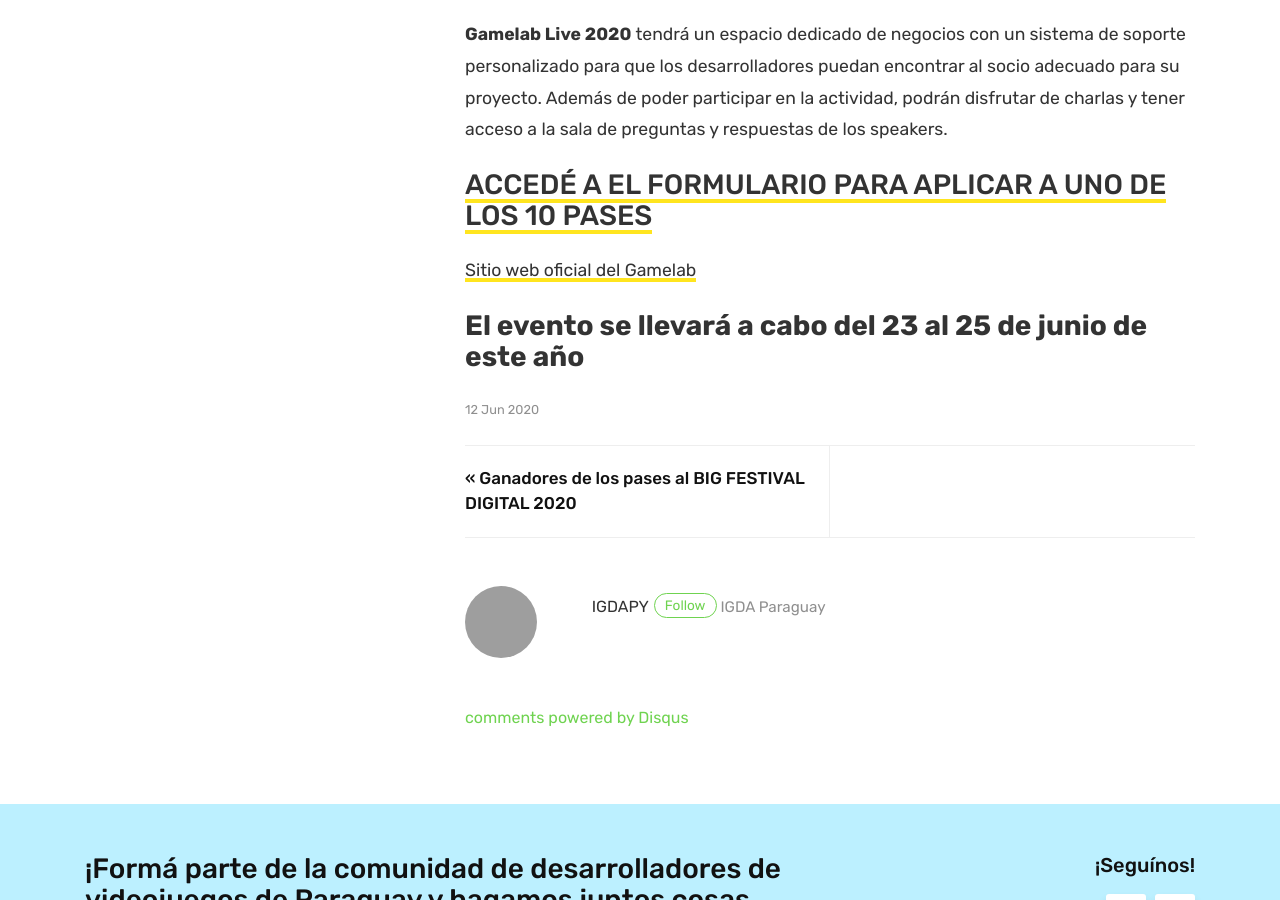
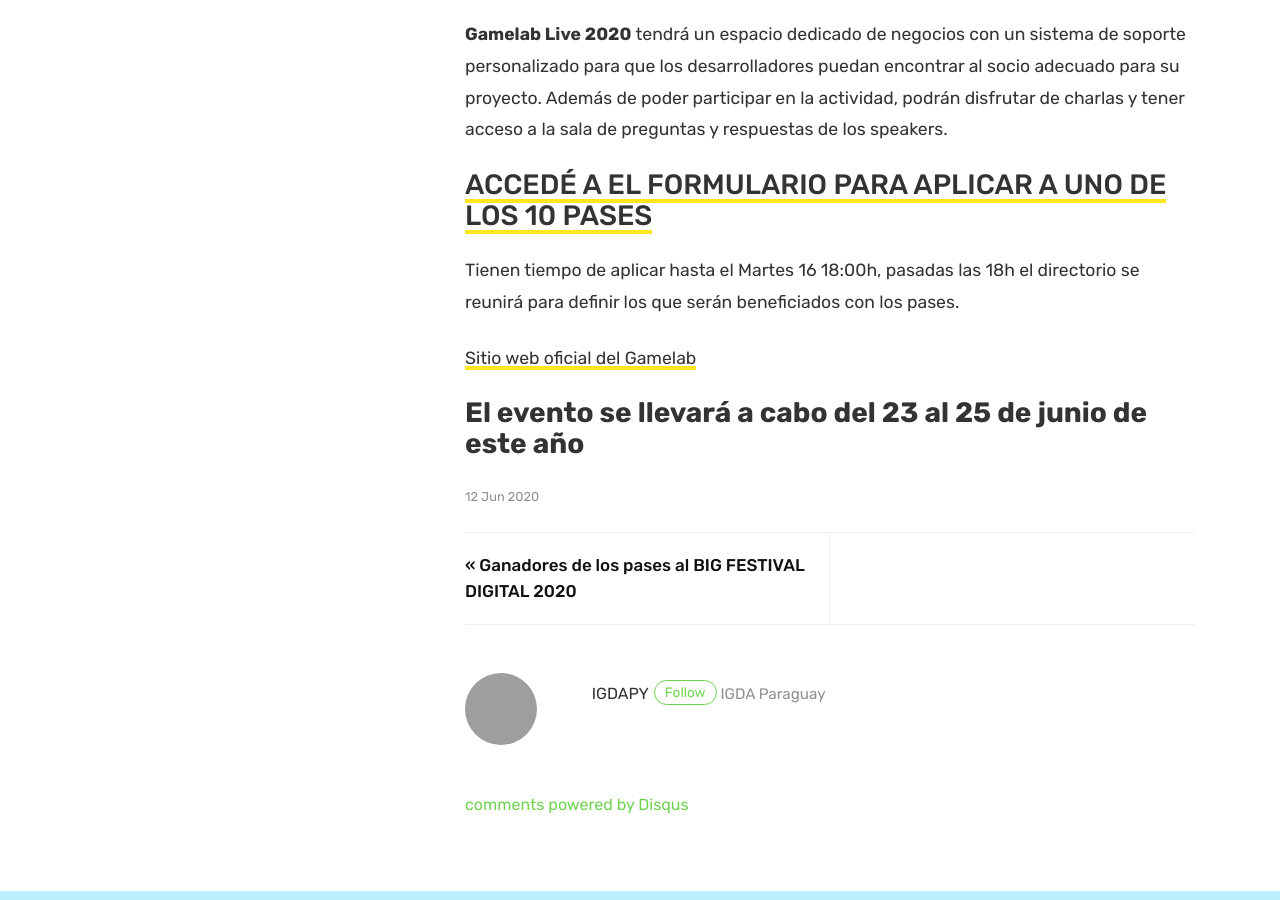
Before and after one commit to pescode/igdapy.github.io, a Jekyll site: the page built from _posts/2020-6-12-pases-profesionales-gamelab-2020.md, in a window 1280 px wide and 900 px high, scrolled down 887 px. Built offline with Jekyll 4.4.1, drawn with Linux system fonts in a browser that asks for light colours; comment, search, counter and statistics services are not loaded; grey boxes are pictures that could not be loaded.

Commit message:
disclaimer

```diff
--- a/_posts/2020-6-12-pases-profesionales-gamelab-2020.md
+++ b/_posts/2020-6-12-pases-profesionales-gamelab-2020.md
@@ -12,6 +12,8 @@
 
 ### [ACCEDÉ A EL FORMULARIO PARA APLICAR A UNO DE LOS 10 PASES][formulario]
 
+Tienen tiempo de aplicar hasta el Martes 16 18:00h, pasadas las 18h el directorio se reunirá para definir los que serán beneficiados con los pases.
+
 [Sitio web oficial del Gamelab][web]
 
 ### **El evento se llevará a cabo del 23 al 25 de junio de este año**
```
